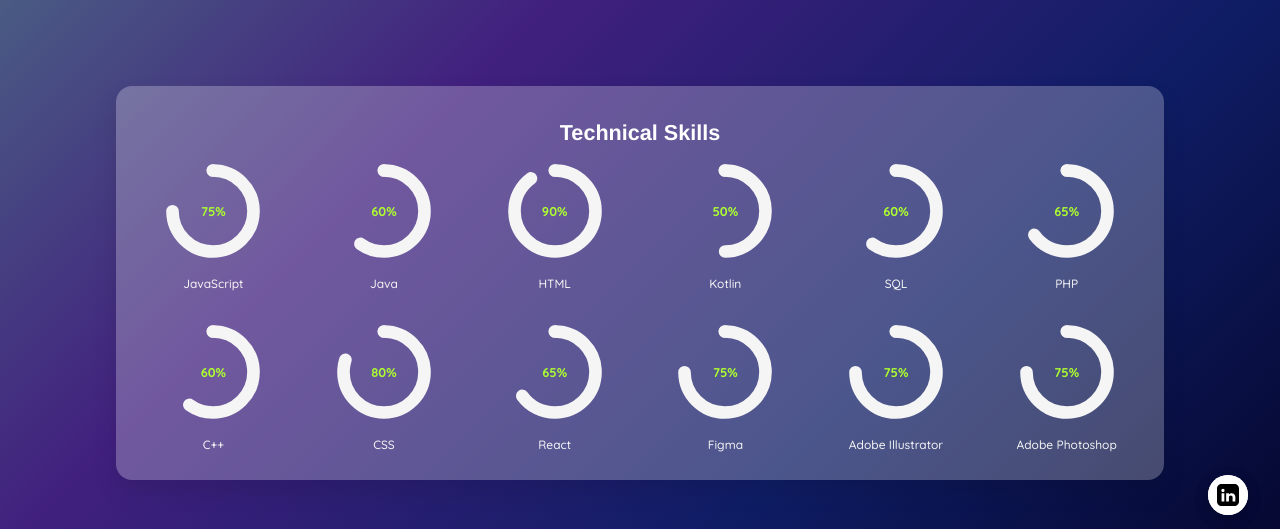
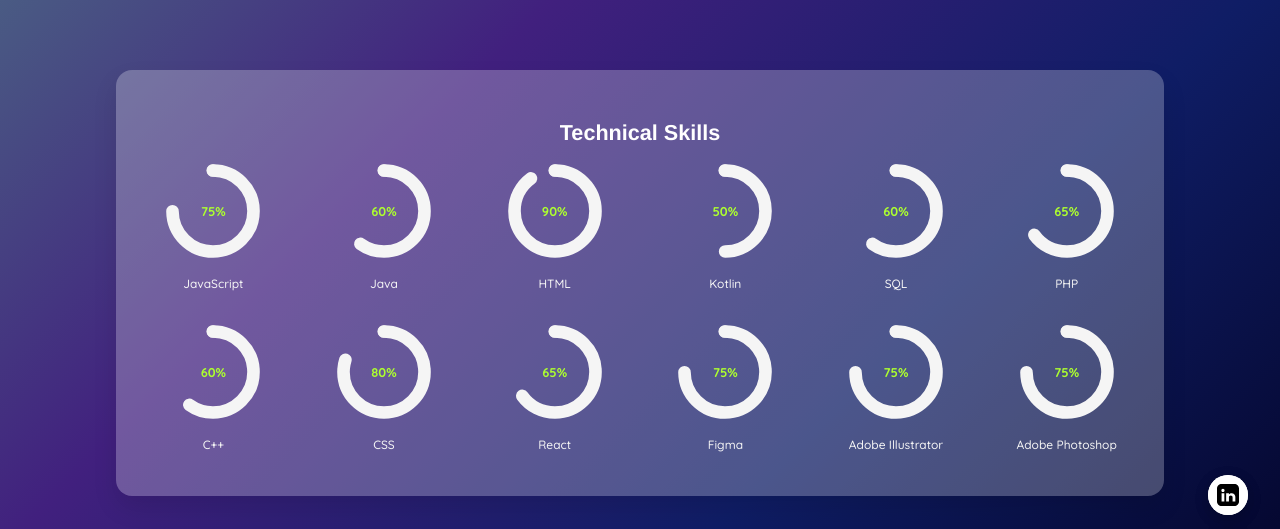
Before and after one commit to dilukaathukorala/My-Portfolio, a Next.js app: page / in a window 1280 px wide. Both pictures are taken after a click on the element "Skills". Shown: the part 141-670 px from the top of the page. Built offline with nearby package versions, Linux system fonts and the light colour scheme; no server answers.

Commit message:
Finalized Skills page

```diff
--- a/styles/Skills.css
+++ b/styles/Skills.css
@@ -300,7 +300,7 @@
 
   .skills-box {
     margin: 2rem auto;
-    padding: 1rem 1.5rem;
+    padding: 2rem 1.5rem;
   }
 
   .skills-heading {
```
